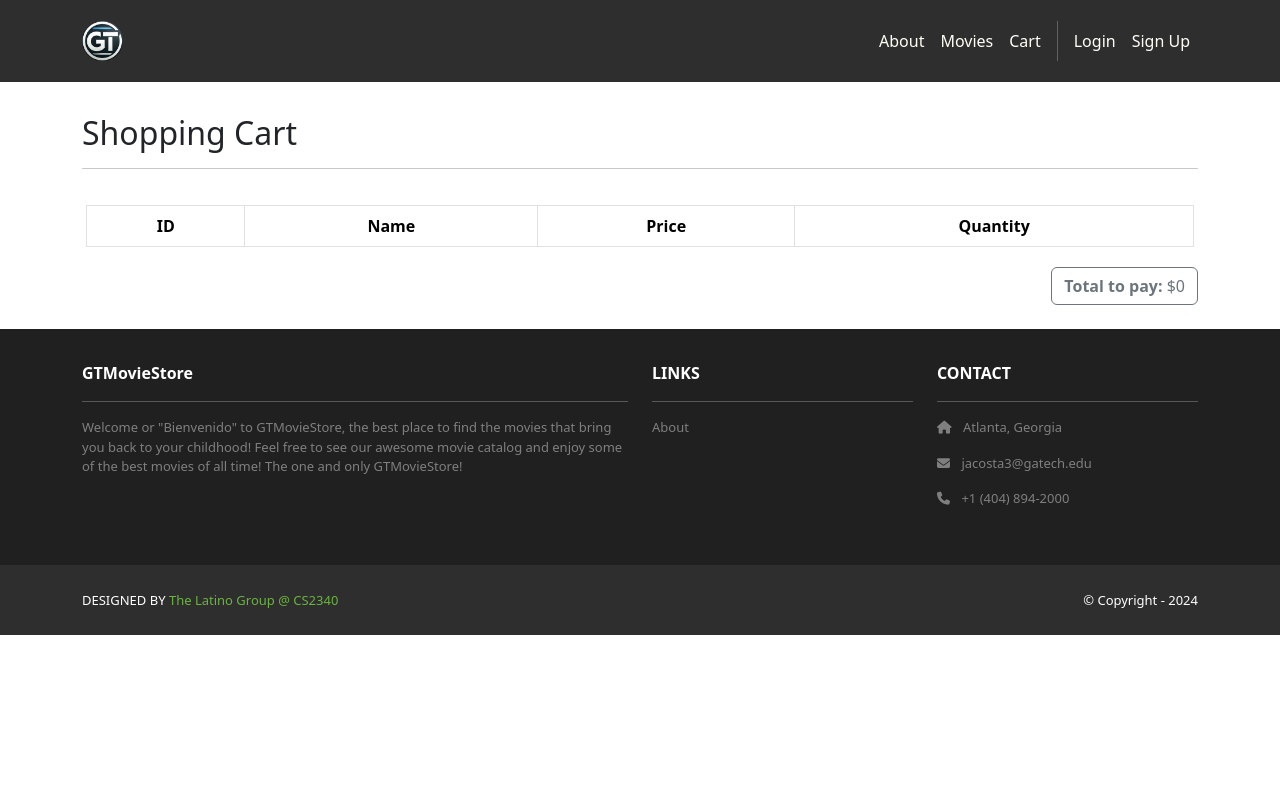
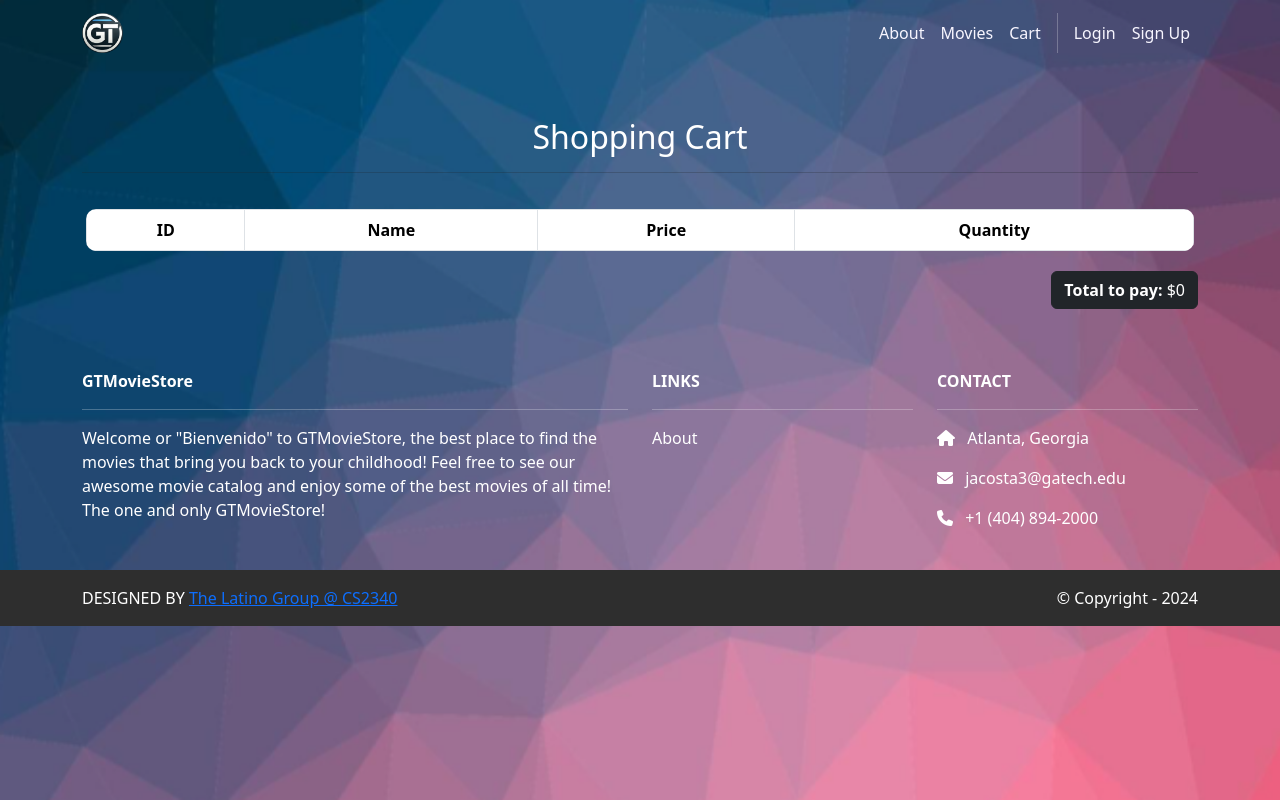
Before and after one commit to s4kv/GTMovieStore, a Django app: page /cart/ in a window 1280 px wide. Run offline with Django 5.2, Linux system fonts and the light colour scheme; lists and menus that the app fills with data are empty; parts of the project's set-up code (start-up, migrations or seed data) failed here and were passed over; some libraries are stand-ins or nearby versions.

Commit message:
Updated frontend UI

````diff
--- a/GTMovieStore/static/css/style.css
+++ b/GTMovieStore/static/css/style.css
@@ -1,10 +1,18 @@
+
+
 .bg-index {
-  background: url("/static/img/background.jpg") no-repeat fixed;
-  background-size: 100% auto;
+  background: url("/static/img/main.png") no-repeat fixed;
+  background-size: cover;
+}
+
+.bg-index-with-gap {
+  background: url("/static/img/main.png") no-repeat fixed;
+  background-size: cover;
+  padding: 20px 0; /* Add padding to create a gap */
 }
 
 .navbar a.nav-link {
-  color: #fffef6 !important;
+  color: #f8f6ff !important;
 }
 
 .bg-dark {
@@ -12,16 +20,16 @@
 }
 
 .ms-footer {
-  background-color: #202020;
+  background-color: #5d1717;
 }
 
 .ms-footer p {
-  color: #7f7f7f;
+  color: #cfc9c9;
   font-size: 13px;
 }
 
 .ms-footer a:hover {
-  color: #6ab43e;
+  color: #4039ff;
   text-decoration: none;
 }
 
@@ -31,12 +39,12 @@
 }
 
 .ms-footer-bottom a {
-  color: #6ab43e;
+  color: #e11818;
   text-decoration: none;
 }
 
 .ms-footer-bottom a:hover {
-  color: #fff;
+  color: #500303;
 }
 
 .img-card-200 {
@@ -60,3 +68,26 @@
   display: block;
   margin: auto;
 }
+
+.body-bg {
+  background-image: url("/static/img/main.png"); /* Path to your body background image */
+  background-repeat: no-repeat;
+  background-size: cover; /* Cover the entire viewport */
+  background-attachment: fixed; /* Make the background image fixed */
+  position: relative;
+  min-height: 100vh; /* Ensure it covers the entire viewport height */
+  z-index: -1; /* Ensure it is behind other content */
+}
+
+.content {
+  position: relative;
+  z-index: 1; /* Ensure content is above the background image */
+}
+
+.content-gap {
+  padding: 20px 0; /* Add padding to create a gap */
+}
+
+.navbar, .footer {
+  background: transparent; /* Ensure transparency to show the body background */
+}
--- a/GTMovieStore/templates/base.html
+++ b/GTMovieStore/templates/base.html
@@ -6,53 +6,33 @@
     <link href="https://cdn.jsdelivr.net/npm/bootstrap@5.3.3/dist/css/bootstrap.min.css" rel="stylesheet" crossorigin="anonymous">
     <link rel="stylesheet" href="https://cdnjs.cloudflare.com/ajax/libs/font-awesome/6.1.1/css/all.min.css">
     <link href="https://fonts.googleapis.com/css2?family=Poppins:wght@300;400;500;600;700&display=swap" rel="stylesheet">
-    <script src="https://cdn.jsdelivr.net/npm/bootstrap@5.3.3/dist/js/bootstrap.bundle.min.js"crossorigin="anonymous"></script>
+    <script src="https://cdn.jsdelivr.net/npm/bootstrap@5.3.3/dist/js/bootstrap.bundle.min.js" crossorigin="anonymous"></script>
     <link rel="stylesheet" type="text/css" href="{% static 'css/style.css' %}">
     <meta name="viewport" content="width=device-width, initial-scale=1" />
   </head>
 
-  <body>
+  <body class="body-bg">
     <!-- Header -->
-    <nav class="p-3 navbar navbar-dark bg-dark
-         navbar-expand-lg">
+    <nav class="navbar navbar-expand-lg navbar-dark bg-index">
       <div class="container">
-        <a class="navbar-brand"
-           href="{% url 'home.index' %}">
-          <img src="{% static 'img/logo.png' %}" alt="logo"
-               height="40" />
+        <a class="navbar-brand" href="{% url 'home.index' %}">
+          <img src="{% static 'img/logo.png' %}" alt="logo" height="40" />
         </a>
-        <button class="navbar-toggler" type="button"
-                data-bs-toggle="collapse"
-                data-bs-target="#navbarNavAltMarkup"
-                aria-controls="navbarNavAltMarkup"
-                aria-expanded="false"
-                aria-label="Toggle navigation">
+        <button class="navbar-toggler" type="button" data-bs-toggle="collapse" data-bs-target="#navbarNavAltMarkup" aria-controls="navbarNavAltMarkup" aria-expanded="false" aria-label="Toggle navigation">
           <span class="navbar-toggler-icon"></span>
         </button>
-        <div class="collapse navbar-collapse"
-             id="navbarNavAltMarkup">
+        <div class="collapse navbar-collapse" id="navbarNavAltMarkup">
           <div class="navbar-nav ms-auto navbar-ml">
-            <a class="nav-link"
-               href="{% url 'home.about' %}">About</a>
-            <a class="nav-link" href=
-              "{% url 'movies.index' %}">Movies</a>
-            <a class="nav-link"
-              href="{% url 'cart.index' %}">Cart</a>
-            <div class="vr bg-white mx-2 d-none
-              d-lg-block"></div>
+            <a class="nav-link" href="{% url 'home.about' %}">About</a>
+            <a class="nav-link" href="{% url 'movies.index' %}">Movies</a>
+            <a class="nav-link" href="{% url 'cart.index' %}">Cart</a>
+            <div class="vr bg-white mx-2 d-none d-lg-block"></div>
             {% if user.is_authenticated %}
-            <a class="nav-link"
-              href="{% url 'accounts.orders' %}">Orders
-            </a>
-            <a class="nav-link"
-              href="{% url 'accounts.logout' %}">Logout ({{ user.username }})</a>
+            <a class="nav-link" href="{% url 'accounts.orders' %}">Orders</a>
+            <a class="nav-link" href="{% url 'accounts.logout' %}">Logout ({{ user.username }})</a>
             {% else %}
-            <a class="nav-link"
-              href="{% url 'accounts.login' %}">Login</a>
-            <a class="nav-link"
-              href="{% url 'accounts.signup' %}">
-              Sign Up
-            </a>
+            <a class="nav-link" href="{% url 'accounts.login' %}">Login</a>
+            <a class="nav-link" href="{% url 'accounts.signup' %}">Sign Up</a>
             {% endif %}
           </div>
         </div>
@@ -60,13 +40,13 @@
     </nav>
     <!-- Header -->
 
-    <div>
+    <div class="content bg-index-with-gap">
       {% block content %}
       {% endblock content %}
     </div>
 
     <!-- Footer -->
-    <section class="p-3 ms-footer d-none d-md-block">
+    <footer class="footer bg-index">
       <div class="container">
         <div class="row mt-3 text-white">
           <div class="col-md-6 col-lg-6 col-xl-6 mx-auto mb-4">
@@ -88,12 +68,11 @@
           </div>
         </div>
       </div>
-    </section>
-    <section class="p-3 ms-footer-bottom bg-dark">
+    </footer>
+    <section class="p-3 footer-bottom bg-dark">
       <div class="container d-flex justify-content-between">
         <div class="me-5 text-white">
-          <span>DESIGNED BY <a href="https://www.youtube.com/watch?v=xvFZjo5PgG0" target="_blank">The Latino Group @ CS2340</a>
-          </span>
+          <span>DESIGNED BY <a href="https://www.youtube.com/watch?v=xvFZjo5PgG0" target="_blank">The Latino Group @ CS2340</a></span>
         </div>
         <div class="text-white">
           <span>© Copyright - 2024</span>
--- a/cart/templates/cart/index.html
+++ b/cart/templates/cart/index.html
@@ -5,13 +5,13 @@
 <div class="p-3">
   <div class="container">
     <div class="row mt-3">
-      <div class="col mx-auto mb-3">
-        <h2>Shopping Cart</h2>
+      <div class="col mx-auto mb-3 text-center">
+        <h2 style="color: white;">Shopping Cart</h2>
         <hr />
       </div>
     </div>
     <div class="row m-1">
-      <table class="table table-bordered table-striped text-center">
+      <table class="table table-bordered table-striped text-center" style="border-radius: 10px; overflow: hidden;">
         <thead>
           <tr>
             <th scope="col">ID</th>
@@ -26,8 +26,7 @@
             <td>{{ movie.id }}</td>
             <td>{{ movie.name }}</td>
             <td>${{ movie.price }}</td>
-            <td>{{ request.session.cart|get_quantity:movie.id }}
-            </td>
+            <td>{{ request.session.cart|get_quantity:movie.id }}</td>
           </tr>
           {% endfor %}
         </tbody>
@@ -35,19 +34,23 @@
     </div>
     <div class="row">
       <div class="text-end">
-        <a class="btn btn-outline-secondary mb-2"><b>Total to pay:</b> ${{ template_data.cart_total }}</a>
+        <a class="btn btn-dark text-white mb-2"><b>Total to pay:</b> ${{ template_data.cart_total }}</a>
         {% if template_data.movies_in_cart|length > 0 %}
-        <a href="{% url 'cart.purchase' %}"
-          class="btn bg-dark text-white mb-2">Purchase
-        </a>
+        <a href="{% url 'cart.purchase' %}" class="btn btn-dark text-white mb-2">Purchase</a>
         <a href="{% url 'cart.clear' %}">
-          <button class="btn btn-danger mb-2">
-            Remove all movies from Cart
-          </button>
+          <button class="btn btn-dark text-white mb-2 remove-btn">Remove all movies from Cart</button>
         </a>
         {% endif %}
       </div>
     </div>
   </div>
 </div>
+
+<style>
+  .remove-btn:hover {
+    background-color: red;
+    color: white;
+  }
+</style>
 {% endblock content %}
+``` ▋
````
Also changed, not shown: accounts/templates/accounts/login.html (+9 -1 lines), accounts/templates/accounts/orders.html (+6 -8 lines), accounts/templates/accounts/signup.html (+9 -3 lines), cart/templates/cart/purchase.html (+8 -5 lines), home/templates/home/about.html (+18 -14 lines), home/templates/home/index.html (+11 -4 lines), movies/templates/movies/index.html (+7 -10 lines), movies/templates/movies/show.html (+11 -8 lines), GTMovieStore/static/img/Footer.png (added), GTMovieStore/static/img/Header.png (added), GTMovieStore/static/img/big.png (added), GTMovieStore/static/img/main.png (added), GTMovieStore/static/img/top.PNG (added), db.sqlite3.
